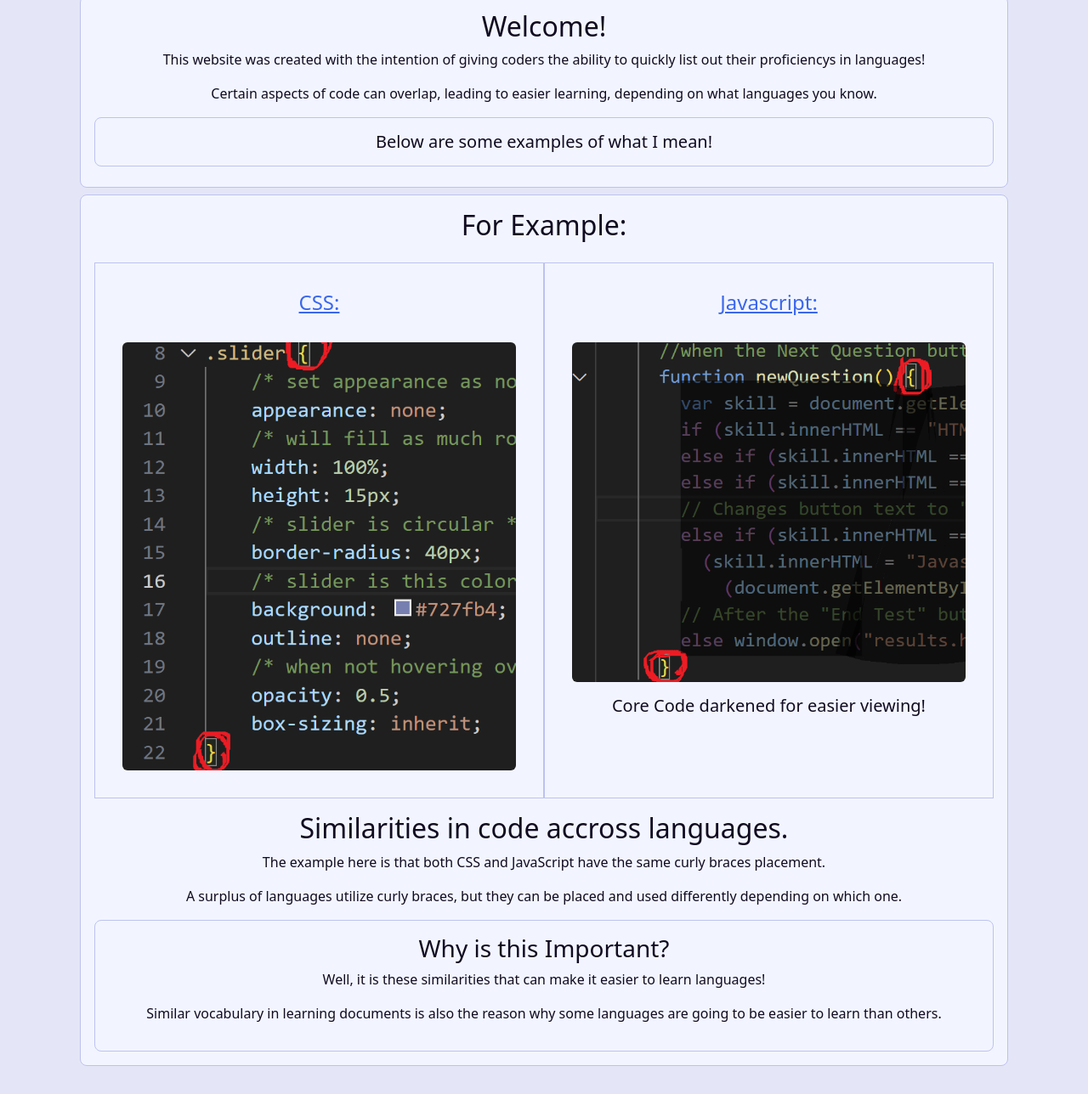
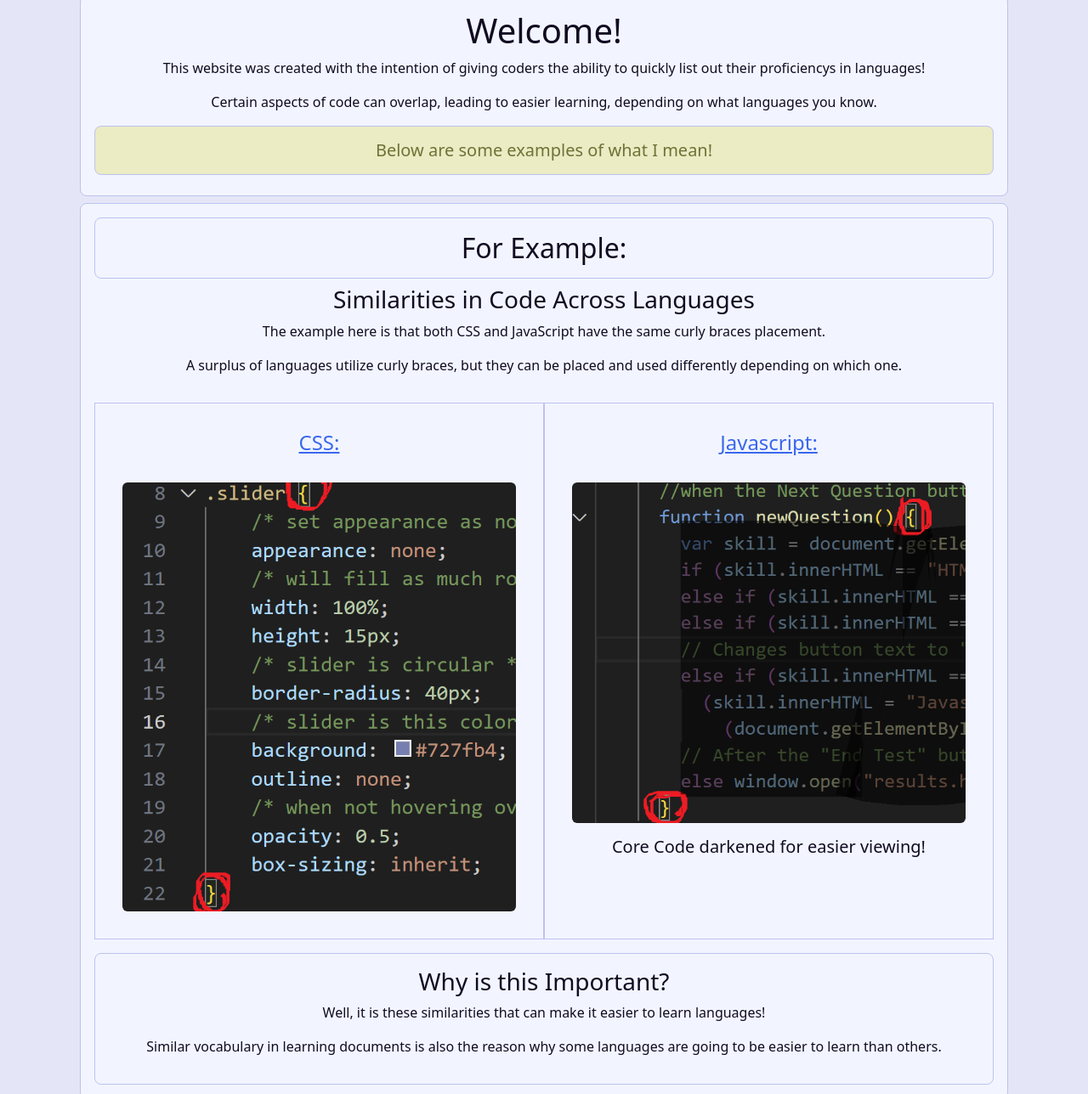
Before and after one commit to tatertatitotz/final-project, a plain HTML site: page about.html in a window 1280 px wide. Shown: the part 85-1373 px from the top of the page at 85% size. Drawn offline with nearby package versions, Linux system fonts and the light colour scheme.

Commit message:
added a custom colors to draw attention to info

```diff
--- a/about.html
+++ b/about.html
@@ -19,7 +19,7 @@
     <div id="nav-placeholder"></div>
     <main class="container p-3">
       <div class="box m-2" style="text-align: center">
-        <h2>Welcome!</h2>
+        <h1>Welcome!</h1>
         <p>
           This website was created with the intention of giving coders the
           ability to quickly list out their proficiencys in languages!
@@ -28,10 +28,19 @@
           Certain aspects of code can overlap, leading to easier learning,
           depending on what languages you know.
         </p>
-        <h5 class="box" style="">Below are some examples of what I mean!</h5>
+        <h5 class="box" style="color: rgb(108, 116, 54); background-color: rgb(235, 235, 196);">Below are some examples of what I mean!</h5>
       </div>
       <div class="box row m-2" style="text-align: center">
-        <h2>For Example:</h2>
+        <h2 class="box">For Example:</h2>
+        <h3>Similarities in Code Across Languages</h3>
+        <p>
+          The example here is that both CSS and JavaScript have the same curly
+          braces placement.
+        </p>
+        <p>
+          A surplus of languages utilize curly braces, but they can be placed
+          and used differently depending on which one.
+        </p>
         <!-- col class when under a row class allows for two columns to be next to eachother -->
         <div class="col answer" style="text-align: center">
           <h4 class="pb-4">
@@ -59,15 +68,16 @@
           <img src="images/JavaScript.png" class="img-fluid rounded" />
           <h5 class="pt-3">Core Code darkened for easier viewing!</h5>
         </div>
-        <h2>
-          Similarities in code accross languages.
-        </h2>
-        <p>The example here is that both CSS and JavaScript have the same curly braces placement.</p>
-        <p>A surplus of languages utilize curly braces, but they can be placed and used differently depending on which one.</p>
         <div class="box">
-        <h3>Why is this Important?</h3>
-        <p>Well, it is these similarities that can make it easier to learn languages!</p>
-        <p>Similar vocabulary in learning documents is also the reason why some languages are going to be easier to learn than others.</p>
+          <h3>Why is this Important?</h3>
+          <p>
+            Well, it is these similarities that can make it easier to learn
+            languages!
+          </p>
+          <p>
+            Similar vocabulary in learning documents is also the reason why some
+            languages are going to be easier to learn than others.
+          </p>
         </div>
       </div>
     </main>
```
